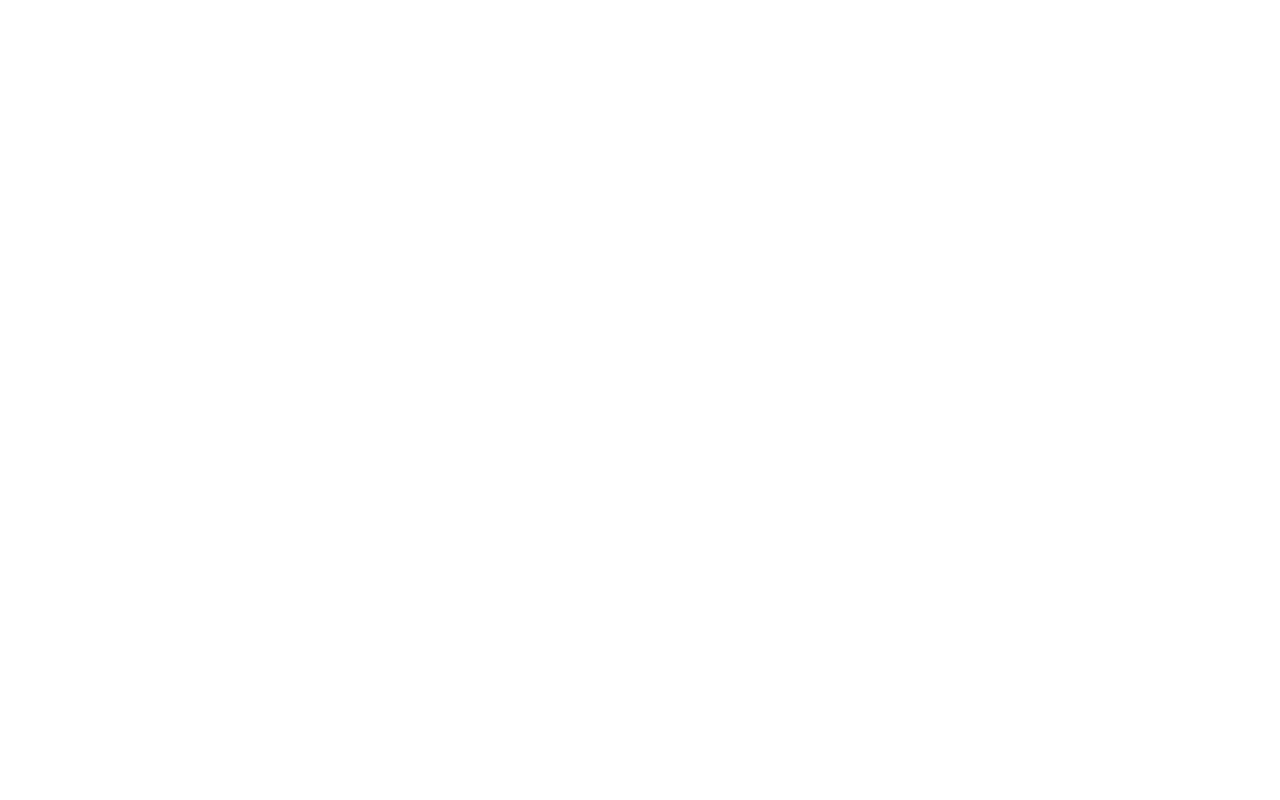
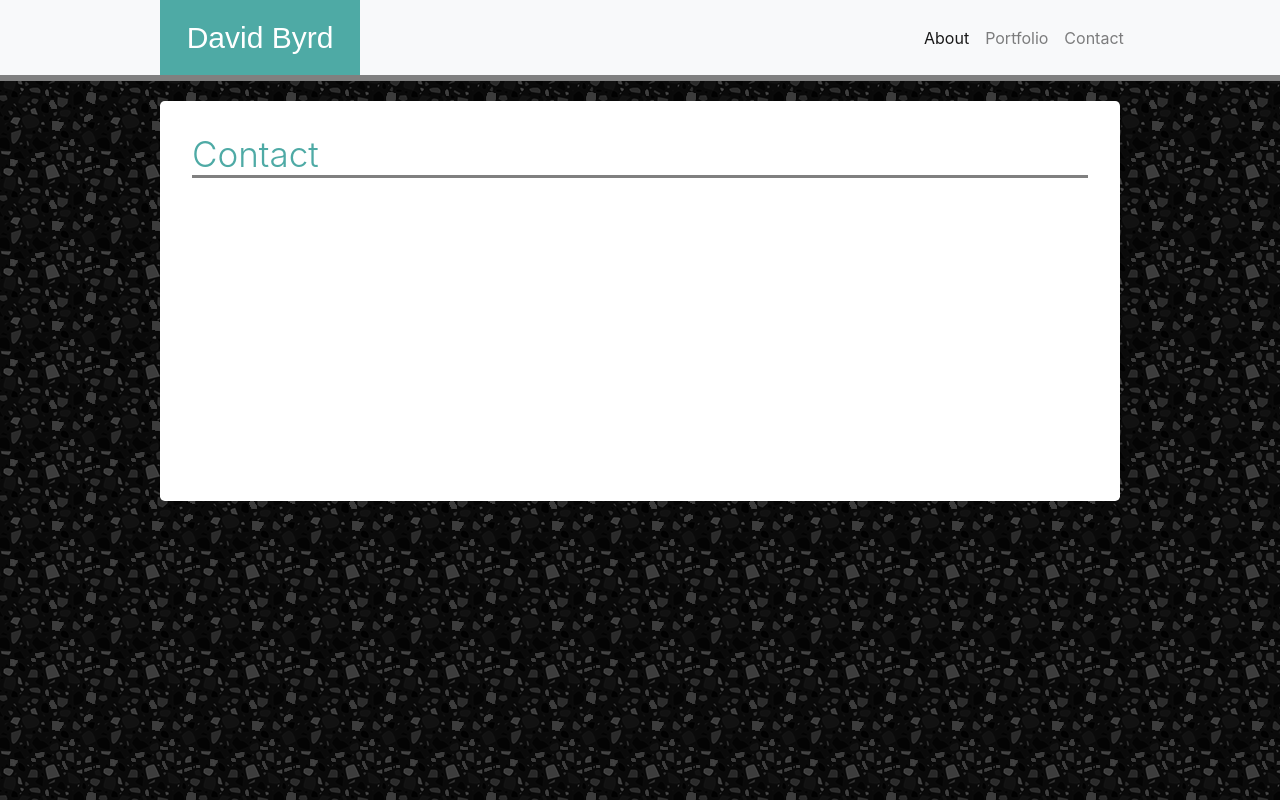
Before and after one commit to byrdmanrva/Bootstrap-Portfolio, a plain HTML site: page contact.html in a window 1280 px wide. Drawn offline with nearby package versions, Linux system fonts and the light colour scheme.

Commit message:
fixed image paths

```diff
--- a/contact.html
+++ b/contact.html
@@ -0,0 +1,43 @@
+<!DOCTYPE html>
+<html>
+<head>
+    <meta charset="utf-8" />
+    <meta http-equiv="X-UA-Compatible" content="IE=edge">
+    <title>Page Title</title>
+    <meta name="viewport" content="width=device-width, initial-scale=1">
+    <link rel="stylesheet" href="https://stackpath.bootstrapcdn.com/bootstrap/4.1.3/css/bootstrap.min.css" integrity="sha384-MCw98/SFnGE8fJT3GXwEOngsV7Zt27NXFoaoApmYm81iuXoPkFOJwJ8ERdknLPMO" crossorigin="anonymous">
+    <link rel="stylesheet" href="assets/css/styles.css">
+</head>
+<body>
+
+<!--BACKGROUND IMAGE-->
+<body background="assets/images/dark-grey-terrazzo.png"></body>
+
+<!--NAV BAR-->
+<nav class="navbar navbar-expand-lg navbar-light bg-light">
+   <a class="navbar-brand name" href="#">David Byrd</a>
+   <button class="navbar-toggler" type="button" data-toggle="collapse" data-target="#navbarNavAltMarkup" aria-controls="navbarNavAltMarkup" aria-expanded="false" aria-label="Toggle navigation">
+       <span class="navbar-toggler-icon"></span>
+   </button>
+   <div class="collapse navbar-collapse navbar-light" id="navbarNavAltMarkup">
+       <div class="navbar-nav">
+           <a class="nav-item nav-link active" href="#">About <span class="sr-only">(current)</span></a>
+           <a class="nav-item nav-link" href="#">Portfolio</a>
+           <a class="nav-item nav-link" href="#">Contact</a>
+       </div>
+   </div>
+</nav>
+
+<!--CONTACT ME BOX-->
+<div class="main">
+        <div class="jumbotron">
+            <div class="row">
+                <div class="col-md-12">
+                    <h2 class="display-4">Contact</h2>
+                </div>
+            </div>
+
+ </div>
+
+</body>
+</html>
```
Also changed, not shown: index.html (+2 -2 lines).
